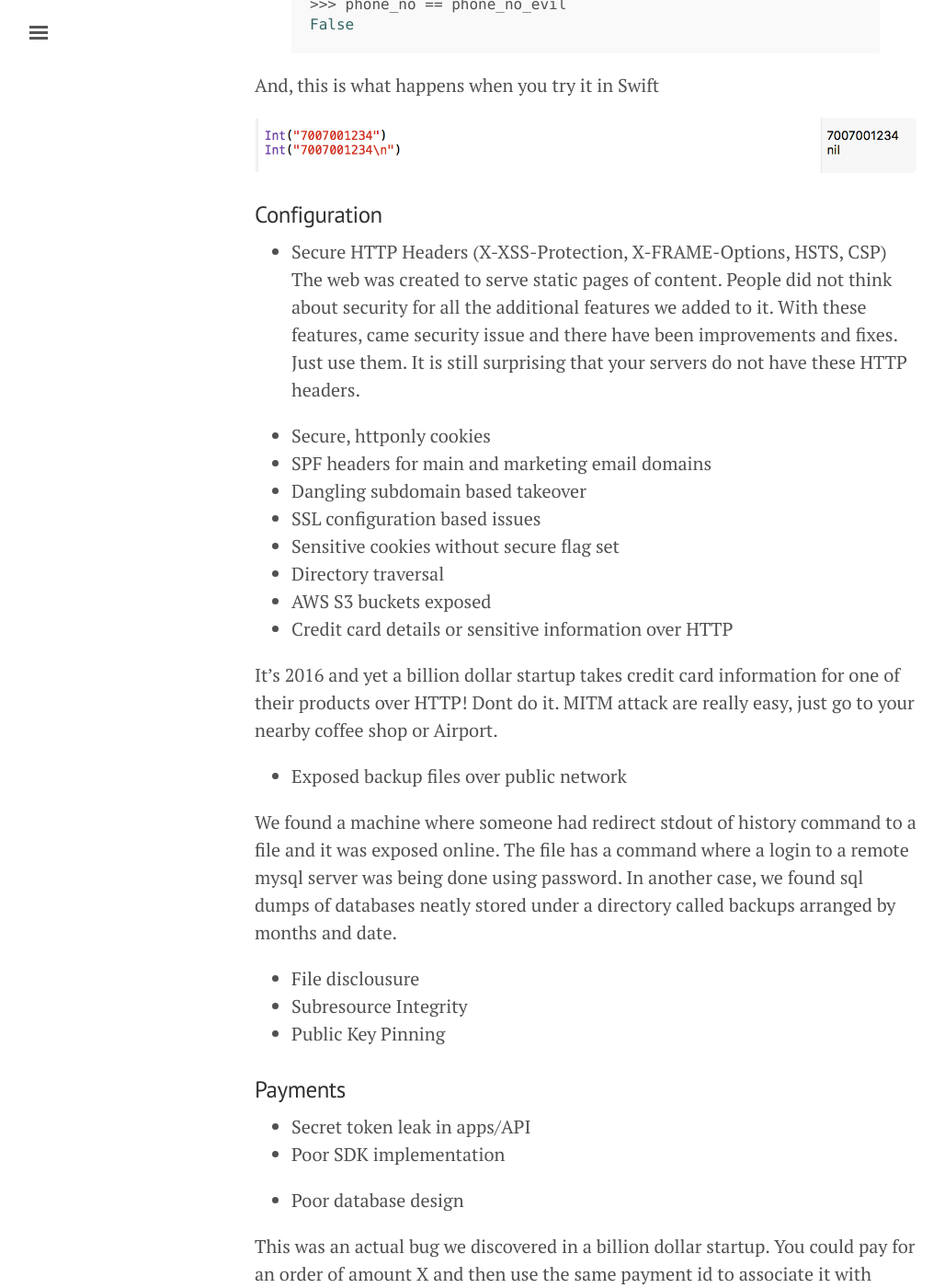
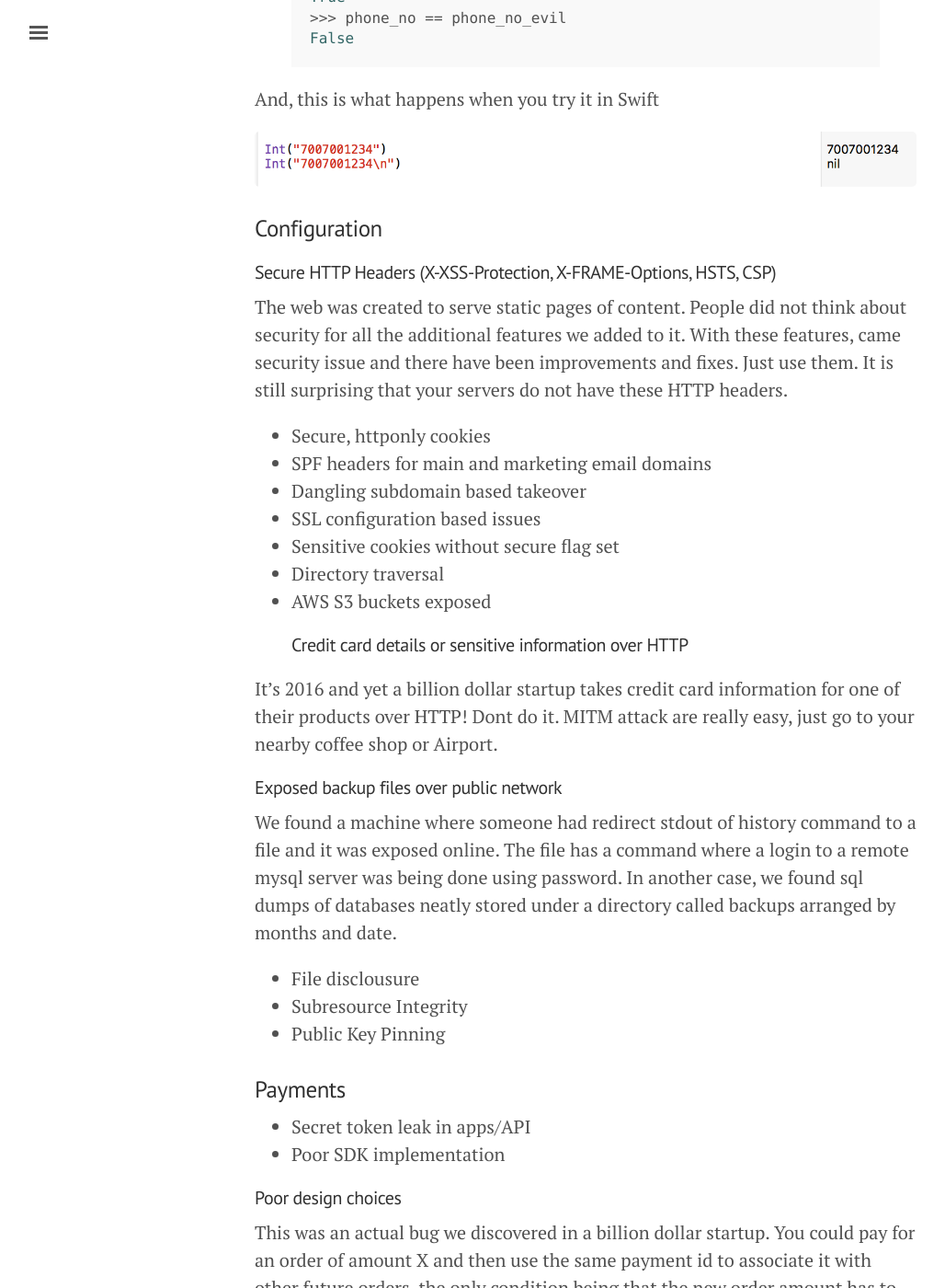
Before and after one commit to FallibleInc/blog, a Jekyll site: the page built from _posts/2016-01-30-indian-startups-security-report-scoring-paramters.md, in a window 1280 px wide and 1400 px high, scrolled down 1853 px. Shown: the whole window at 92% size, without its empty margins (3-1031 px from the left). Built offline with Jekyll 4.4.1, drawn with Linux system fonts in a browser that asks for light colours; comment, search, counter and statistics services are not loaded.

Commit message:
Updated 2016-01-30-indian-startups-security-report-scoring-paramters.md

```diff
--- a/_posts/2016-01-30-indian-startups-security-report-scoring-paramters.md
+++ b/_posts/2016-01-30-indian-startups-security-report-scoring-paramters.md
@@ -76,7 +76,7 @@ And, this is what happens when you try it in Swift
 
 ### Configuration
 
-* Secure HTTP Headers (X-XSS-Protection, X-FRAME-Options, HSTS, CSP)
+#### Secure HTTP Headers (X-XSS-Protection, X-FRAME-Options, HSTS, CSP)
 The web was created to serve static pages of content. People did not think about security for all the additional features we added to it. With these features, came security issue and there have been improvements and fixes. Just use them. It is still surprising that your servers do not have these HTTP headers.
 
 * Secure, httponly cookies
@@ -86,11 +86,11 @@ The web was created to serve static pages of content. People did not think about
 * Sensitive cookies without secure flag set
 * Directory traversal
 * AWS S3 buckets exposed
-* Credit card details or sensitive information over HTTP
+#### Credit card details or sensitive information over HTTP
 
 It's 2016 and yet a billion dollar startup takes credit card information for one of their products over HTTP! Dont do it. MITM attack are really easy, just go to your nearby coffee shop or Airport.
 
-* Exposed backup files over public network
+#### Exposed backup files over public network
 
 We found a machine where someone had redirect stdout of history command to a file and it was exposed online. The file has a command where a login to a remote mysql server was being done using password. In another case, we found sql dumps of databases neatly stored under a directory called backups arranged by months and date.
 * File disclousure
@@ -102,7 +102,7 @@ We found a machine where someone had redirect stdout of history command to a fil
 * Secret token leak in apps/API
 * Poor SDK implementation
 
-* Poor database design
+#### Poor design choices
 
 This was an actual bug we discovered in a billion dollar startup. You could pay for an order of amount X and then use the same payment id to associate it with other future orders, the only condition being that the new order amount has to be the same as specified in the payment id. This bug could allow you to place orders for the same amount multiple number of times and pay just once. Notice that there is no unique constraint on payment_id in Transaction model.
 
```
Also changed, not shown: other parts of _posts/2016-01-30-indian-startups-security-report-scoring-paramters.md (+1 -1 lines).
